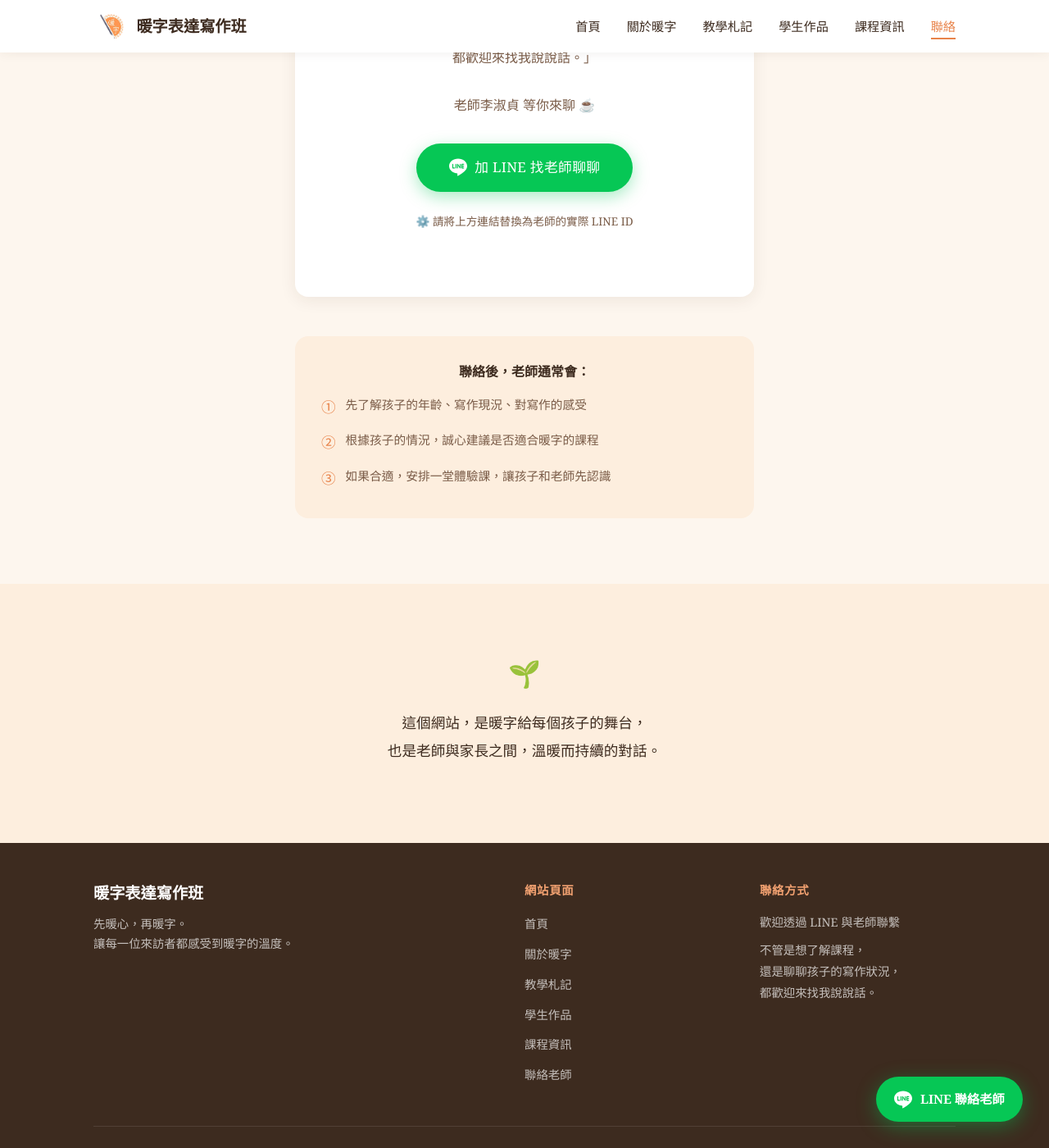
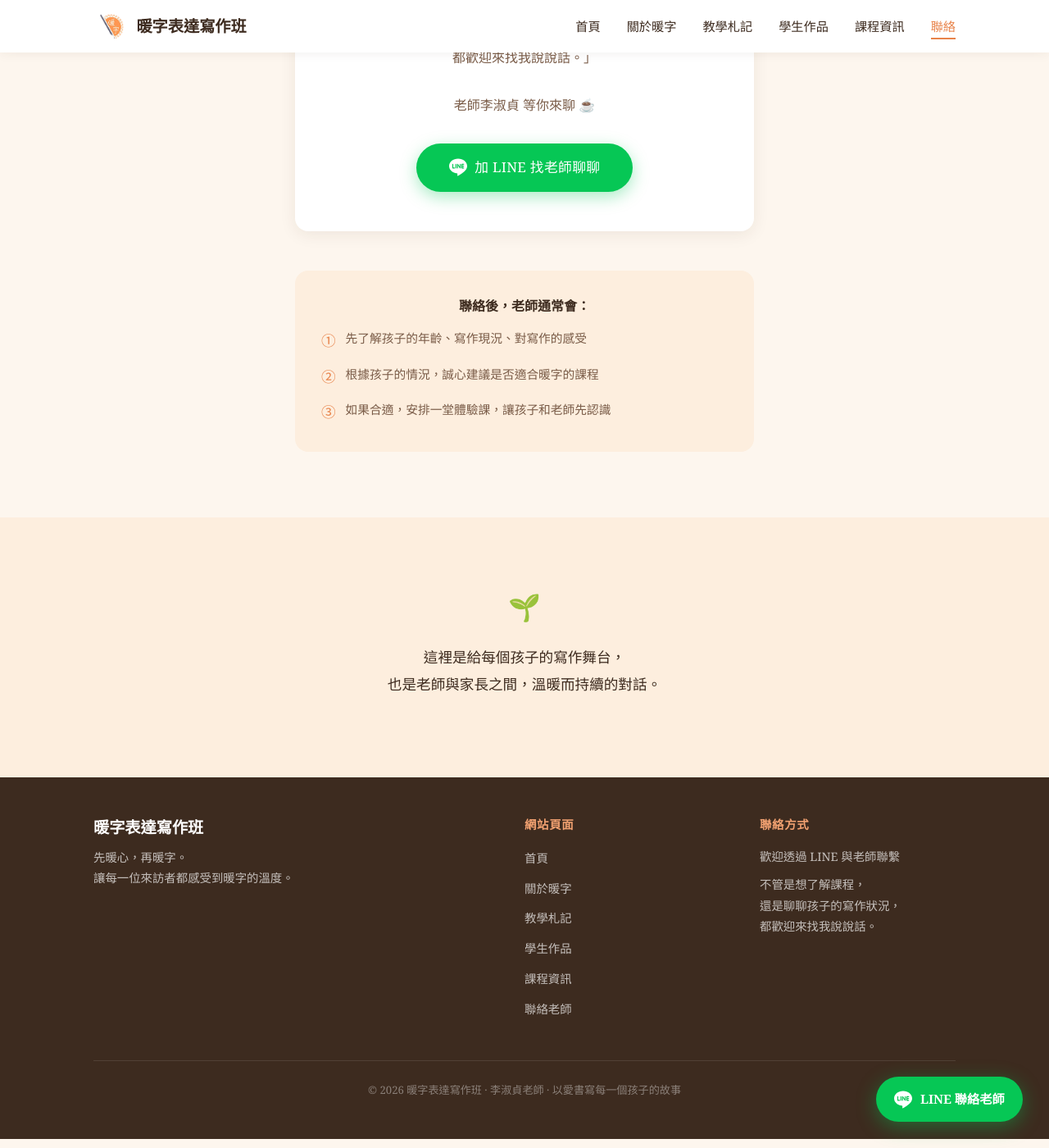
Before and after one commit to Shinruw/nu-nz-, a Jekyll site: the page built from pages/contact.md, in a window 1280 px wide and 1400 px high, scrolled down 626 px. Shown: the whole window at 82% size. Built offline with Jekyll 4.4.1, drawn with Linux system fonts in a browser that asks for light colours.

Commit message:
Update contact page: remove LINE placeholder, update footer text
Co-Authored-By: Claude Sonnet 4.6 <noreply@anthropic.com>

```diff
--- a/pages/contact.md
+++ b/pages/contact.md
@@ -29,9 +29,6 @@ permalink: /contact/
         </svg>
         加 LINE 找老師聊聊
       </a>
-      <p style="margin-top:1.5rem;font-size:0.85rem;color:var(--brown-light);">
-        ⚙️ 請將上方連結替換為老師的實際 LINE ID
-      </p>
     </div>
 
     <div style="max-width:560px;margin:3rem auto 0;text-align:center;">
@@ -60,7 +57,7 @@ permalink: /contact/
   <div class="container" style="max-width:600px;">
     <div style="font-size:2rem;margin-bottom:1rem;">🌱</div>
     <p style="font-size:1.1rem;line-height:1.9;color:var(--brown);">
-      這個網站，是暖字給每個孩子的舞台，<br>
+      這裡是給每個孩子的寫作舞台，<br>
       也是老師與家長之間，溫暖而持續的對話。
     </p>
   </div>
```
